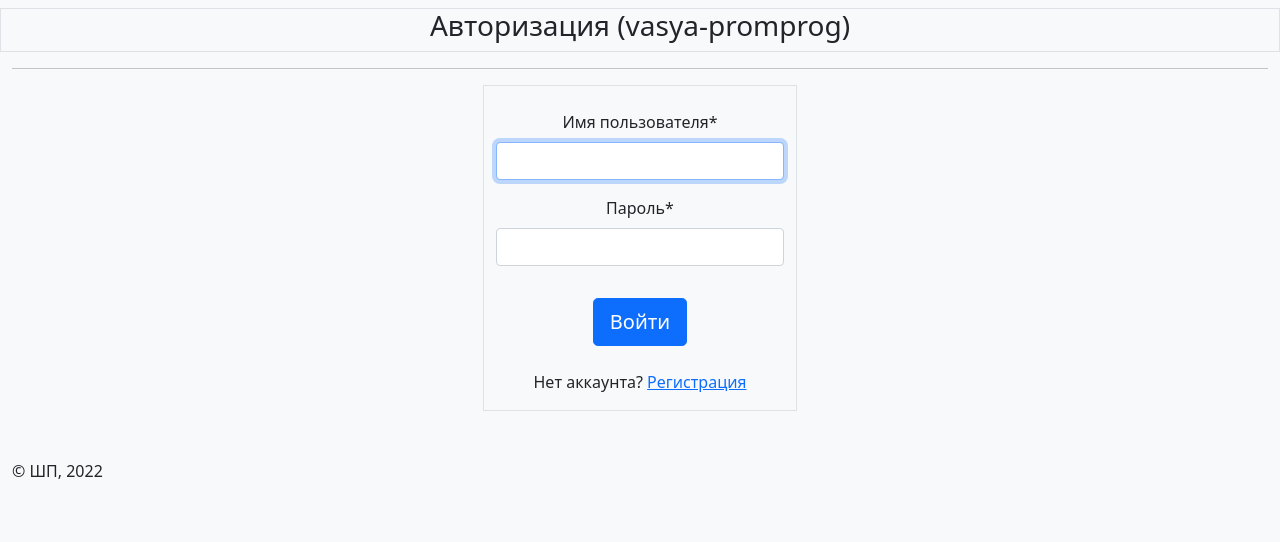
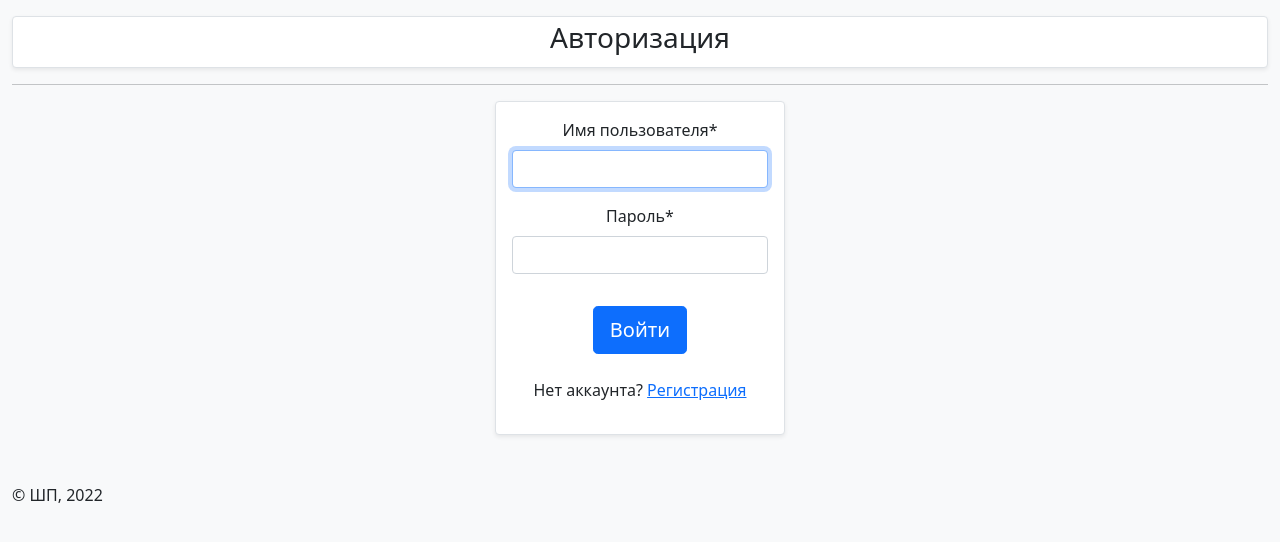
Before and after one commit to dimm0909/simple-votings, a Django app: a page that uses main/templates/registration/login.html in a window 1280 px wide. Shown: the part 56-598 px from the top of the page. Run offline with Django 3.2, Linux system fonts and the light colour scheme; some libraries are stand-ins or nearby versions.

Commit message:
all site redesign finished

```diff
--- a/main/templates/pages/profile.html
+++ b/main/templates/pages/profile.html
@@ -4,7 +4,7 @@
 {% block content %}
   <div class="row mt-3">
     <div class="container">
-      <div class="border rounded shadow-sm bg-white py-1 px-2 ">
+      <div class="border rounded shadow-sm bg-white py-1 px-2">
         <h3>Профиль пользователя {{ user.username }}</h3>
       </div>
     </div>
--- a/main/templates/registration/login.html
+++ b/main/templates/registration/login.html
@@ -2,25 +2,28 @@
 {% load crispy_forms_tags %}
 
 {% block content %}
-<div class="row">
-  <div class="col border bg-light">
-    <h3 class="text-center">Авторизация (vasya-promprog)</h3>
+  <div class="row mt-3">
+    <div class="container">
+      <div class="border rounded shadow-sm bg-white py-1 px-2">
+        <h3 class="text-center">Авторизация</h3>
+      </div>
     </div>
   </div>
 
     <hr>
-
+    <div class="container w-25">
+      <div class="border text-center rounded shadow-sm bg-white p-3">
         <form action="{% url 'login' %}" method="POST">
             {% csrf_token %}
-      <div class="w-25 pt-4 container border text-center bg-light">
               {{ form | crispy }}
               <div class="py-2"><input class="btn btn-lg btn-primary mt-2" type="submit" value="Войти"></div>
               <div class="container bordered text-center px-0 mt-3 mb-3">
                 Нет аккаунта?
                 <a href="/accounts/register/">Регистрация</a>
               </div>
+        </form>
       </div>
-    </form>
+    </div>
 
     {% if form.errors %}
         {{ form.errors }}
```
Lines whose indentation alone changed are shown as unchanged.
